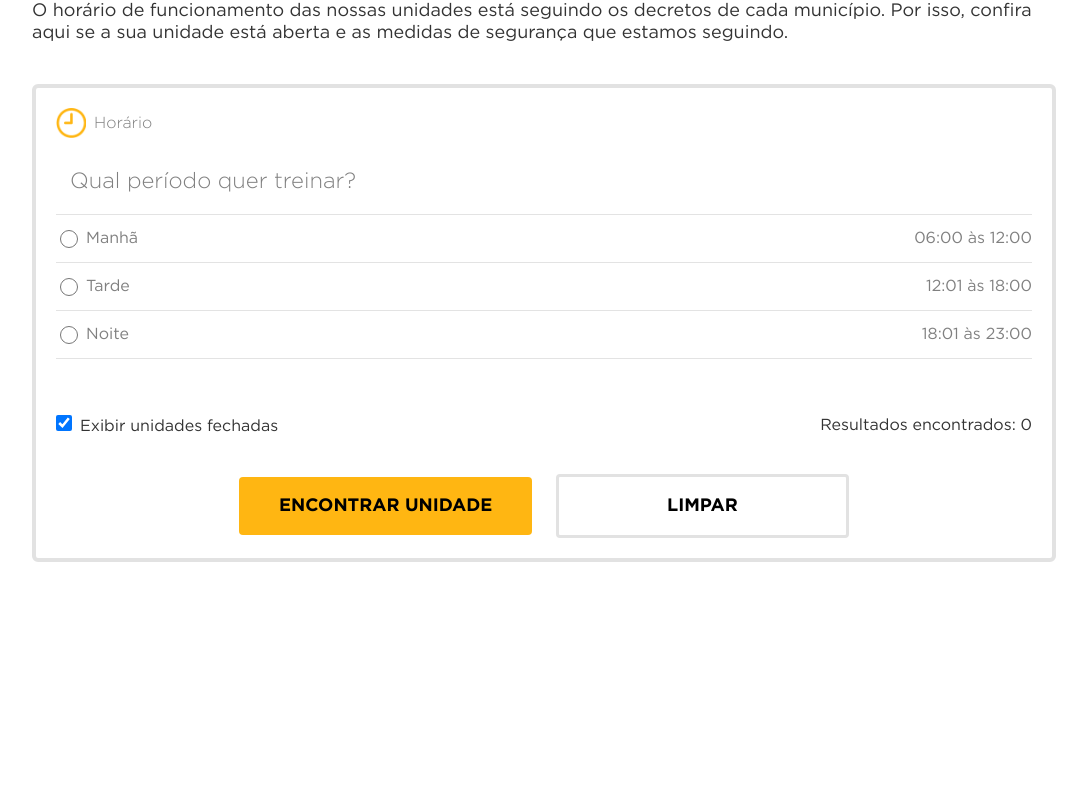
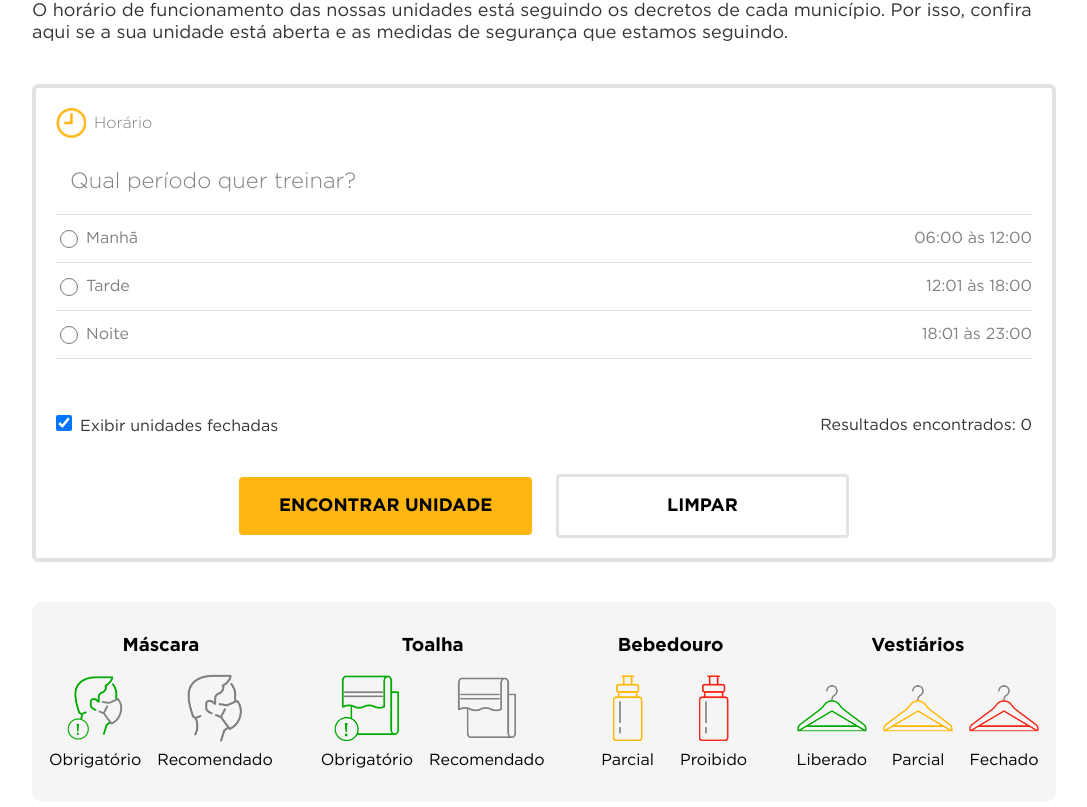
Before and after one commit to WesleyEmanuel/desafio-smartfit, an Angular app: page / in a window 1280 px wide. Shown: the part 335-1142 px from the top of the page, without its empty margins (96-1183 px from the left). Before the commit the page ends 897 px from the top, so only its background shows below. Built offline with nearby package versions, Linux system fonts and the light colour scheme; no server answers.

Commit message:
feat: creates legend component

```diff
--- a/src/app/app.component.html
+++ b/src/app/app.component.html
@@ -1,6 +1,7 @@
 <div class="app-container">
   <app-header></app-header>
   <app-forms (submitEvent)="submitEvent()"></app-forms>
+  <app-legend></app-legend>
   <app-cads-list
     *ngIf="showCards | async"
     [unitsList]="unitsList"
--- a/src/app/app.component.scss
+++ b/src/app/app.component.scss
@@ -4,4 +4,5 @@
   display: flex;
   flex-direction: column;
   gap: 40px;
+  padding-bottom: 32px;
 }
--- a/src/app/app.module.ts
+++ b/src/app/app.module.ts
@@ -10,6 +10,7 @@
 import { CadsListComponent } from './components/cads-list/cads-list.component';
 import { CommonModule } from '@angular/common';
 import { CardComponent } from './components/card/card.component';
+import { LegendComponent } from './components/legend/legend.component';
 
 @NgModule({
   declarations: [
@@ -18,6 +19,7 @@
     FormsComponent,
     CadsListComponent,
     CardComponent,
+    LegendComponent,
   ],
   imports: [
     BrowserModule,
--- a/src/app/components/card/card.component.html
+++ b/src/app/components/card/card.component.html
@@ -8,18 +8,22 @@
     <img
       *ngIf="unit?.mask"
       [src]="'/assets/images/png/' + unit?.mask + '-mask.png'"
+      alt="máscara"
     />
     <img
       *ngIf="unit?.towel"
       [src]="'/assets/images/png/' + unit?.towel + '-towel.png'"
+      alt="toalha"
     />
     <img
       *ngIf="unit?.fountain"
       [src]="'/assets/images/png/' + unit?.fountain + '-fountain.png'"
+      alt="bebedouro"
     />
     <img
       *ngIf="unit?.locker_room"
       [src]="'/assets/images/png/' + unit?.locker_room + '-lockerroom.png'"
+      alt="vestiário"
     />
   </div>
   <ul class="schedules">
--- /dev/null
+++ b/src/app/components/legend/legend.component.html
@@ -0,0 +1,93 @@
+<div class="legend-content">
+  <div class="legend-item">
+    <h3>Máscara</h3>
+    <div class="content">
+      <div class="image">
+        <img
+          src="/assets/images/png/required-mask.png"
+          alt="uso de máscara obrigatório"
+        />
+        <p>Obrigatório</p>
+      </div>
+
+      <div class="image">
+        <img
+          src="/assets/images/png/recommended-mask.png"
+          alt="uso de máscara recomendado"
+        />
+        <p>Recomendado</p>
+      </div>
+    </div>
+  </div>
+
+  <div class="legend-item">
+    <h3>Toalha</h3>
+    <div class="content">
+      <div class="image">
+        <img
+          src="/assets/images/png/required-towel.png"
+          alt="uso de toalha obrigatório"
+        />
+        <p>Obrigatório</p>
+      </div>
+
+      <div class="image">
+        <img
+          src="/assets/images/png/recommended-towel.png"
+          alt="uso de toalha recomendado"
+        />
+        <p>Recomendado</p>
+      </div>
+    </div>
+  </div>
+
+  <div class="legend-item">
+    <h3>Bebedouro</h3>
+    <div class="content">
+      <div class="image">
+        <img
+          src="/assets/images/png/partial-fountain.png"
+          alt="Bebedouro parcialmente liberado"
+        />
+        <p>Parcial</p>
+      </div>
+
+      <div class="image">
+        <img
+          src="/assets/images/png/not_allowed-fountain.png"
+          alt="Bebedouro proibido"
+        />
+        <p>Proibido</p>
+      </div>
+    </div>
+  </div>
+
+  <div class="legend-item">
+    <h3>Vestiários</h3>
+    <div class="content">
+      <div class="image">
+        <img
+          src="/assets/images/png/allowed-lockerroom.png"
+          alt="Vestiário liberado"
+        />
+        <p>Liberado</p>
+      </div>
+
+      <div class="image">
+        <img
+          src="/assets/images/png/partial-lockerroom.png"
+          alt="Vestiário parcialmente liberado"
+        />
+        <p>Parcial</p>
+      </div>
+
+      <div class="image">
+        <img
+          src="/assets/images/png/closed-lockerroom.png"
+          alt="Vestiário fechado"
+        />
+        <p>Fechado</p>
+      </div>
+    </div>
+  </div>
+</div>
--- /dev/null
+++ b/src/app/components/legend/legend.component.scss
@@ -0,0 +1,34 @@
+.legend-content {
+  width: 80%;
+  margin: auto;
+  padding: 2rem 1.5rem;
+  background-color: whitesmoke;
+  border-radius: 10px;
+  display: flex;
+  justify-content: center;
+  gap: 3rem;
+
+  .legend-item {
+    display: flex;
+    flex-direction: column;
+    align-items: center;
+    gap: 1rem;
+
+    .content {
+      display: flex;
+      justify-content: center;
+      gap: 1rem;
+    }
+
+    .image {
+      display: flex;
+      flex-direction: column;
+      align-items: center;
+      gap: 8px;
+
+      img {
+        width: 70px;
+      }
+    }
+  }
+}
```
Also changed, not shown: src/app/components/legend/legend.component.ts (added, +10 -0 lines), 1 other file (tests, documents, lock files or other folders).
